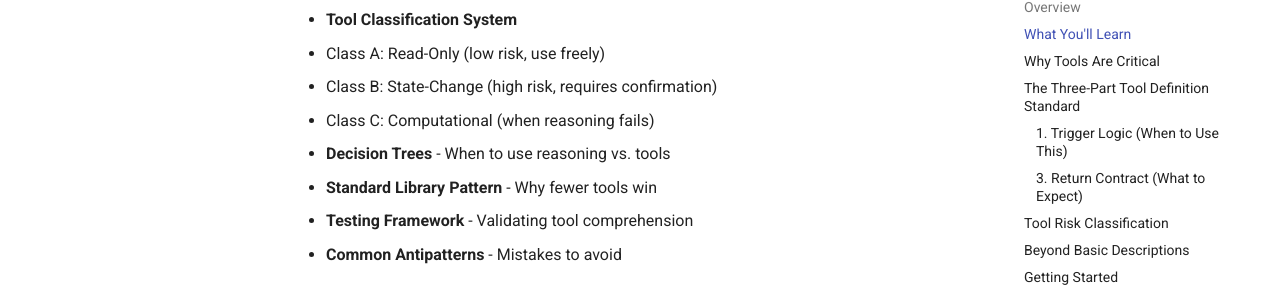
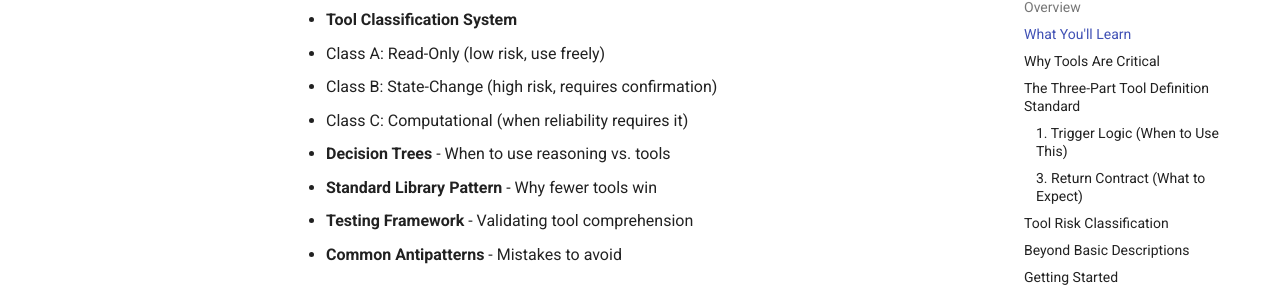
Before and after one commit to ArchieCur/ai-system-design, an MkDocs documentation site: the page built from docs/tools/tools-index.md, in a window 1280 px wide and 900 px high, scrolled down 678 px. Shown: the part 149-437 px from the top of the window. Built offline with MkDocs 1.6.1 and Material for MkDocs 9.7.7, drawn with Linux system fonts in a browser that asks for light colours; comment, search, counter and statistics services are not loaded.

Commit message:
Update tools-index.md

```diff
--- a/docs/tools/tools-index.md
+++ b/docs/tools/tools-index.md
@@ -23,7 +23,7 @@
 - **Tool Classification System**
   - Class A: Read-Only (low risk, use freely)
   - Class B: State-Change (high risk, requires confirmation)
-  - Class C: Computational (when reasoning fails)
+  - Class C: Computational (when reliability requires it)
 
 - **Decision Trees** - When to use reasoning vs. tools
 - **Standard Library Pattern** - Why fewer tools win
@@ -143,8 +143,7 @@
 **Class C: Computational (When Reliability Requires It)**
 Tasks where accumulated steps, scale, or precision requirements make in-context reasoning unreliable
 *Examples: 360-month mortgage calculations, large dataset analysis*
-
-**Not** "tasks Claude finds hard" but "tasks where error accumulates faster than reasoning can correct"
+**NOT:** "tasks Claude finds hard" but "tasks where error accumulates faster than reasoning can correct"
 
 ## Beyond Basic Descriptions
 
```
